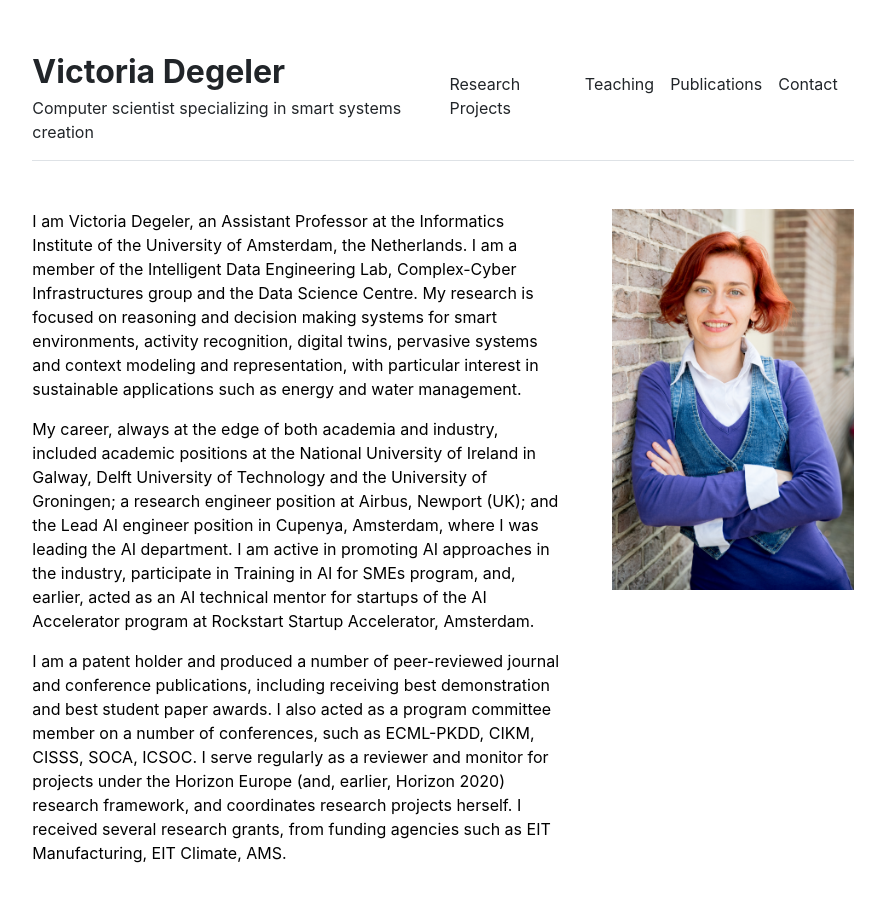
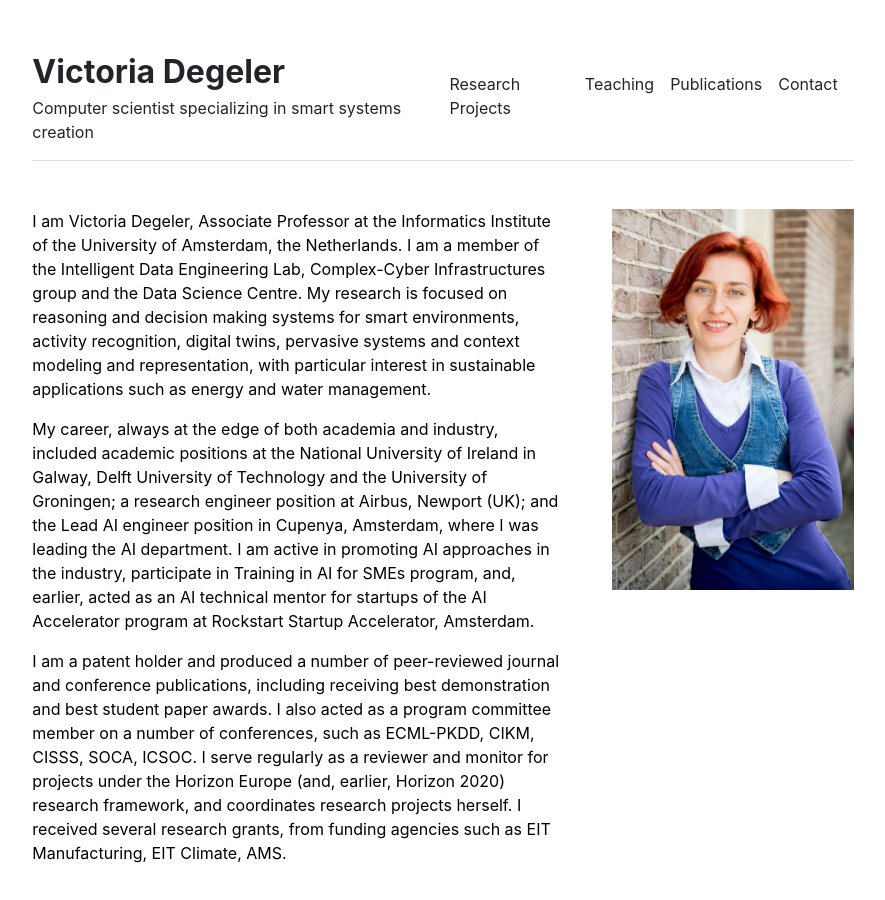
Before and after one commit to Degvik/degvik.github.io, a Jekyll site: the page built from index.md, in a window 1280 px wide and 900 px high. Shown: the whole window, without its empty margins (197-1082 px from the left). Built offline with Jekyll 4.4.1, drawn with Linux system fonts in a browser that asks for light colours.

Commit message:
link fix, associate

```diff
--- a/index.md
+++ b/index.md
@@ -3,7 +3,7 @@ layout: home
 title: "Home"
 ---
 
-I am Victoria Degeler, an Assistant Professor at the Informatics Institute of the University of Amsterdam, the Netherlands. I am a member of the Intelligent Data Engineering Lab, Complex-Cyber Infrastructures group and the Data Science Centre. My research is focused on reasoning and decision making systems for smart environments, activity recognition, digital twins, pervasive systems and context modeling and representation, with particular interest in sustainable applications such as energy and water management.
+I am Victoria Degeler, Associate Professor at the Informatics Institute of the University of Amsterdam, the Netherlands. I am a member of the Intelligent Data Engineering Lab, Complex-Cyber Infrastructures group and the Data Science Centre. My research is focused on reasoning and decision making systems for smart environments, activity recognition, digital twins, pervasive systems and context modeling and representation, with particular interest in sustainable applications such as energy and water management.
 
 My career, always at the edge of both academia and industry, included academic positions at the National University of Ireland in Galway, Delft University of Technology and the University of Groningen; a research engineer position at Airbus, Newport (UK); and the Lead AI engineer position in Cupenya, Amsterdam, where I was leading the AI department. I am active in promoting AI approaches in the industry, participate in Training in AI for SMEs program, and, earlier, acted as an AI technical mentor for startups of the AI Accelerator program at Rockstart Startup Accelerator, Amsterdam.
 
```
Also changed, not shown: teaching.md (+1 -1 lines).
